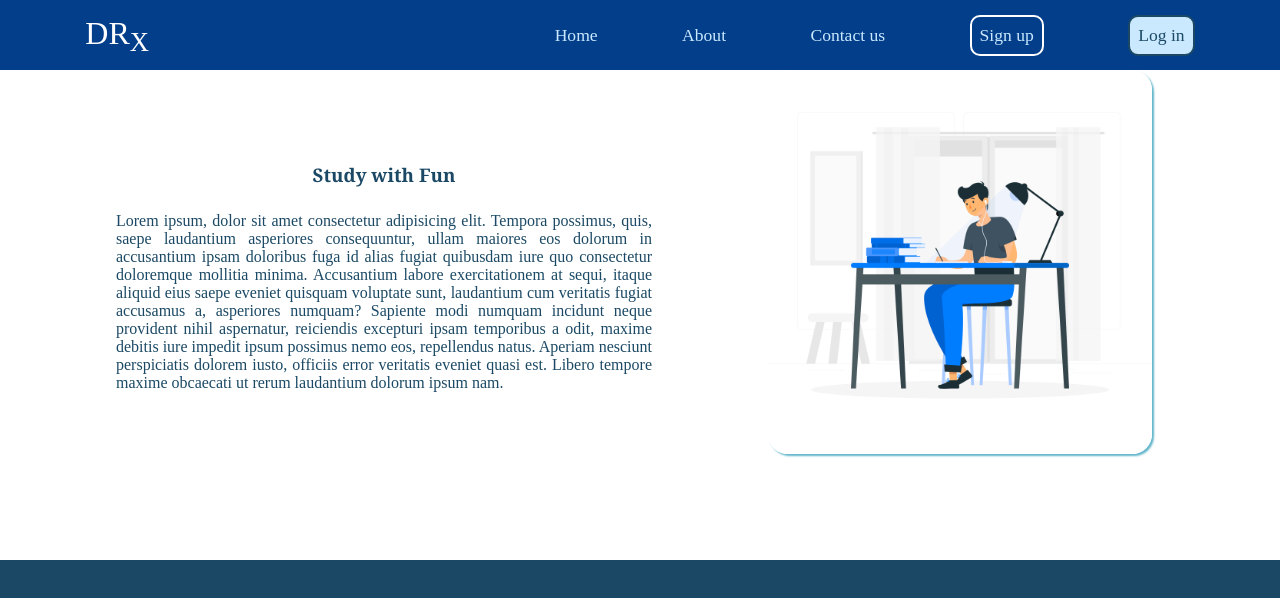
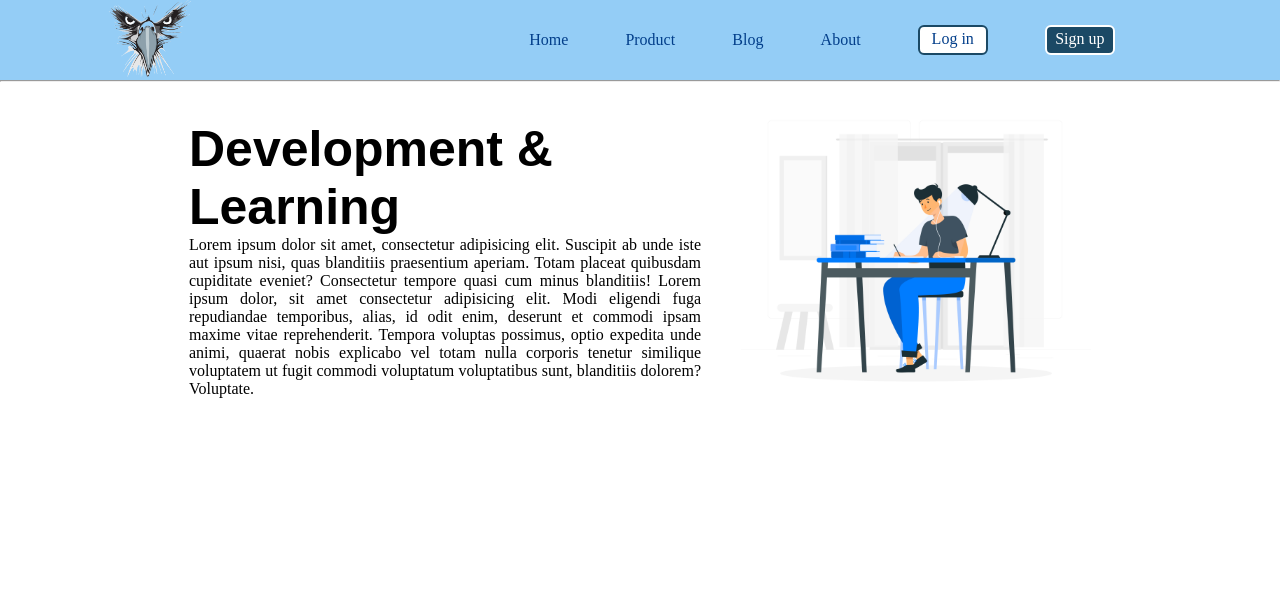
Before and after one commit to Chinu9899/Web-Project, a plain HTML site: page index.html in a window 1280 px wide. Drawn offline with Linux system fonts and the light colour scheme.

Commit message:
some new changes in header

```diff
--- a/index.html
+++ b/index.html
@@ -11,38 +11,41 @@
 </head>
 <body>
 
+
     <header>
-        <div class="navbar">
-            <div class="logo_head">
+            <div class="navbar flex">
                 <div class="logo">
-                    DR<sub>X</sub>
+                    <img src="img/logo.png" alt="logo">
                 </div>
-        </div>
-            <div class="menu">
-                <ul>
-                    <a href="#" class="navitem">Home</a>
-                    <a href="#" class="navitem">About</a>
-                    <a href="#" class="navitem">Contact us</a>
-                    <a href="#" class="navitem Sign_in">Sign up</a>
-                    <a href="#" class="navitem log_in">Log in</a>
+
+                <div class="list">
+                    <ul class="flex">
+                        <a href="#" class="list_item">Home</a>
+                        <a href="#" class="list_item">Product</a>
+                        <a href="#" class="list_item">Blog</a>
+                        <a href="#" class="list_item">About</a>
+                        <a href="#" class="list_item login">Log in</a>
+                        <a href="#" class="list_item signup">Sign up</a>
                     </ul>
                 </div>
             </div>
-        <div class="section1">
+            <hr>
+            <div class="hero_section">
+                <div class="paragraph_section">
+                    <h3>Development & Learning</h3>
+                    <p>Lorem ipsum dolor sit amet, consectetur adipisicing elit. Suscipit ab unde iste aut ipsum nisi, quas blanditiis praesentium aperiam. Totam placeat quibusdam cupiditate eveniet? Consectetur tempore quasi cum minus blanditiis!
+                        Lorem ipsum dolor, sit amet consectetur adipisicing elit. Modi eligendi fuga repudiandae temporibus, alias, id odit enim, deserunt et commodi ipsam maxime vitae reprehenderit. Tempora voluptas possimus, optio expedita unde animi, quaerat nobis explicabo vel totam nulla corporis tenetur similique voluptatem ut fugit commodi voluptatum voluptatibus sunt, blanditiis dolorem? Voluptate.
+                    </p>
+                </div>
 
-            <div class="paragraph_section">
-                <h3>Study with Fun</h3>
-            <p>Lorem ipsum, dolor sit amet consectetur adipisicing elit. Tempora possimus, quis, saepe laudantium asperiores consequuntur, ullam maiores eos dolorum in accusantium ipsam doloribus fuga id alias fugiat quibusdam iure quo consectetur doloremque mollitia minima. Accusantium labore exercitationem at sequi, itaque aliquid eius saepe eveniet quisquam voluptate sunt, laudantium cum veritatis fugiat accusamus a, asperiores numquam? Sapiente modi numquam incidunt neque provident nihil aspernatur, reiciendis excepturi ipsam temporibus a odit, maxime debitis iure impedit ipsum possimus nemo eos, repellendus natus. Aperiam nesciunt perspiciatis dolorem iusto, officiis error veritatis eveniet quasi est. Libero tempore maxime obcaecati ut rerum laudantium dolorum ipsum nam.</p>
-            </div>
-        <div class="hero_section">
-
-            <img src="img/hero pic.jpg">
-
+                <div class="image">
+                    <img class="hero_image" src="img/hero pic.jpg">
                 </div>
             </div>
     </header>
 
+    <div class="company">
 
-
+    </div>
 </body>
 </html>
--- a/style.css
+++ b/style.css
@@ -12,94 +12,91 @@
     --accent-dark-color:#023e8a;
     --padding-inline-section:20px;
 }
-
-body{
-    background-color: var(--primary-text-color);
-    color: var(--primary-text-color);
+header{
+    height: 70vh;
+    /* background-color: #CAE9FF; */
+}
+.navbar{
+    background-color: #94cdf6;
+    height: 80px;
+    justify-content: space-evenly;
+}
+.flex{
+    display: flex;
+    align-items: center;
+}
+.logo{
+    width: 20%;
+}
+img{
+    height: 80px;
+}
+.list{
+    width: 70%;
+    flex-basis: 700px;
+}
+.list ul{
+    height: 60px;
+    justify-content: space-evenly;
+}
+.list_item{
+    text-decoration: none;
+    color: #023e8a;
+}
+.list_item:hover{
+    color: white;
 }
 
-header{
-    height: 70vh;
+.login{
+    background-color: white;
+    height: 30px;
+    width: 70px;
+    text-align: center;
+    padding: 3px;
+    border-radius: 6px;
+    border: 2px solid #1B4965;
+
+}
+.login:hover{
+    color: white;
+    background-color: #1B4965;
+    border: 2px solid white;
+}
+.signup{
+    background-color: #1B4965;
+    color: white;
+    height: 30px;
+    width: 70px;
+    text-align: center;
+    padding: 3px;
+    border-radius: 6px;
+    border: 2px solid white;
+}
+
+.signup:hover{
+    color: #1B4965;
+    border: 2px solid #1B4965;
     background-color: white;
 }
-.navbar{
-    height: 70px;
-    background-color: #023e8a;
+.hero_section{
     display: flex;
-    align-items: center;
-    justify-content: space-evenly;
-}
-.logo_head{
-    width: 30%;
-}
-.logo{
-    height: 40px;
-    width: fit-content;
-    color: white;
-    font-size: 2rem;
-}
-.menu{
-    width: 50%;
-
-}
-ul{
-    width: 100%;
-    display: flex;
-    justify-content: space-between;
+    justify-content: center;
     align-items: center;
 
 }
-a{
-    color: #CAE9FF;
-    text-decoration: none;
-    font-size: 1.1rem;
+.paragraph_section{
+    width: 40%;
+    margin-right: 40px;
 }
-.Sign_in{
-    border: 2px solid white;
-    border-radius: 10px;
-    padding: 0.5rem;
-    color: #CAE9FF;
+.paragraph_section h3{
+    font-family: Arial, Helvetica, sans-serif;
+    font-size: 50px;
 }
-.log_in{
-    background-color: #CAE9FF;
-    border-radius: 10px;
-    border: 2px solid #1B4965;
-    padding: 0.5rem;
-    color: #1B4965;
+.paragraph_section p{
+    /* width: 50%; */
+    text-align: justify;
 }
-.hero_section{
-    /* display: flex; */
-    position: relative;
-}
-.section1{
-    display: flex;
-    width: 90vw;
-
-    /* justify-content: center; */
+.hero_image{
+    height: 350px;
 
 }
-.paragraph_section{
-    width: 50%;
-    padding: var(--padding-inline-section);
-    margin-inline-end: 50px;
-    margin: auto;
-
-}
-.paragraph_section h3{
-    font-family: Georgia, 'Times New Roman', Times, serif;
-    font-weight: bolder;
-    color: #1B4965;
-
-    margin-block: 25px;
-    text-align: center;
-}
-.paragraph_section p{
-    text-align: justify;
-    color: #1B4965;
-}
-
-img{
-    width: 30vw;
-    box-shadow: 2px 2px 2px #62B6CB;
-    border-radius: 20px;
-}
```
Also changed, not shown: img/logo.png (added). Lines whose indentation alone changed are shown as unchanged.
